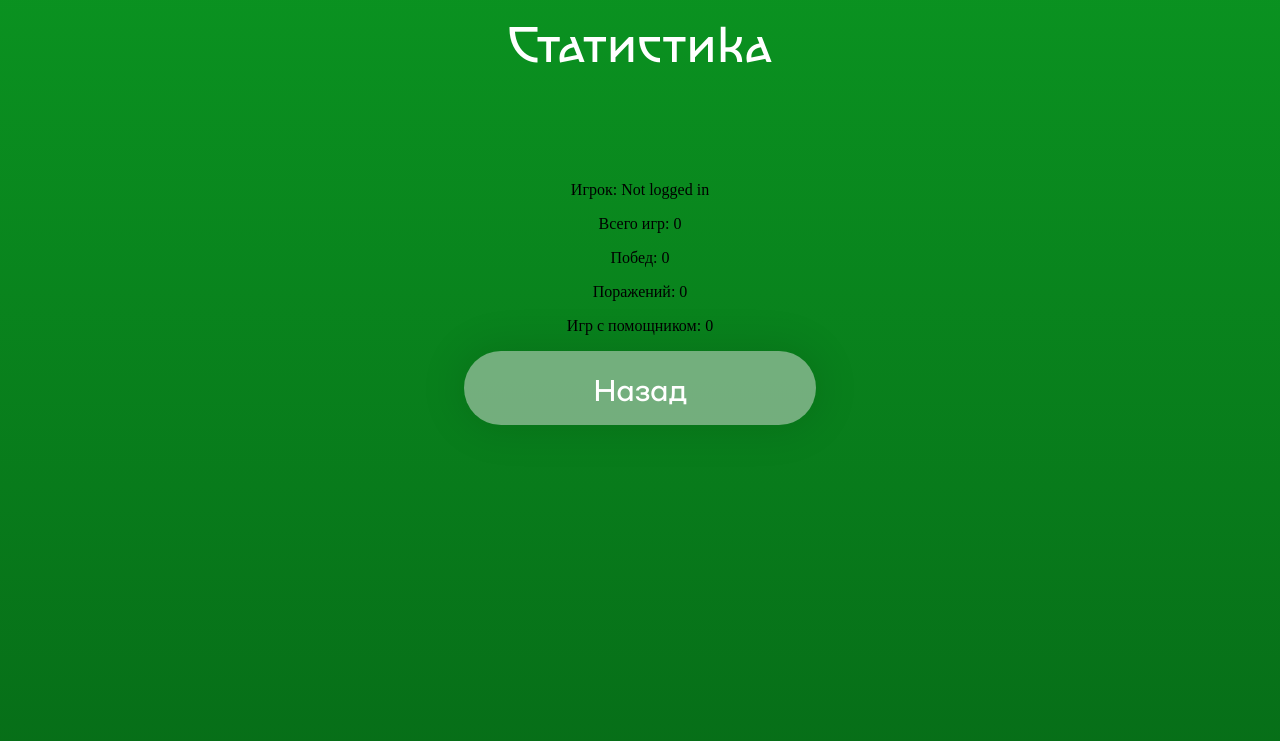
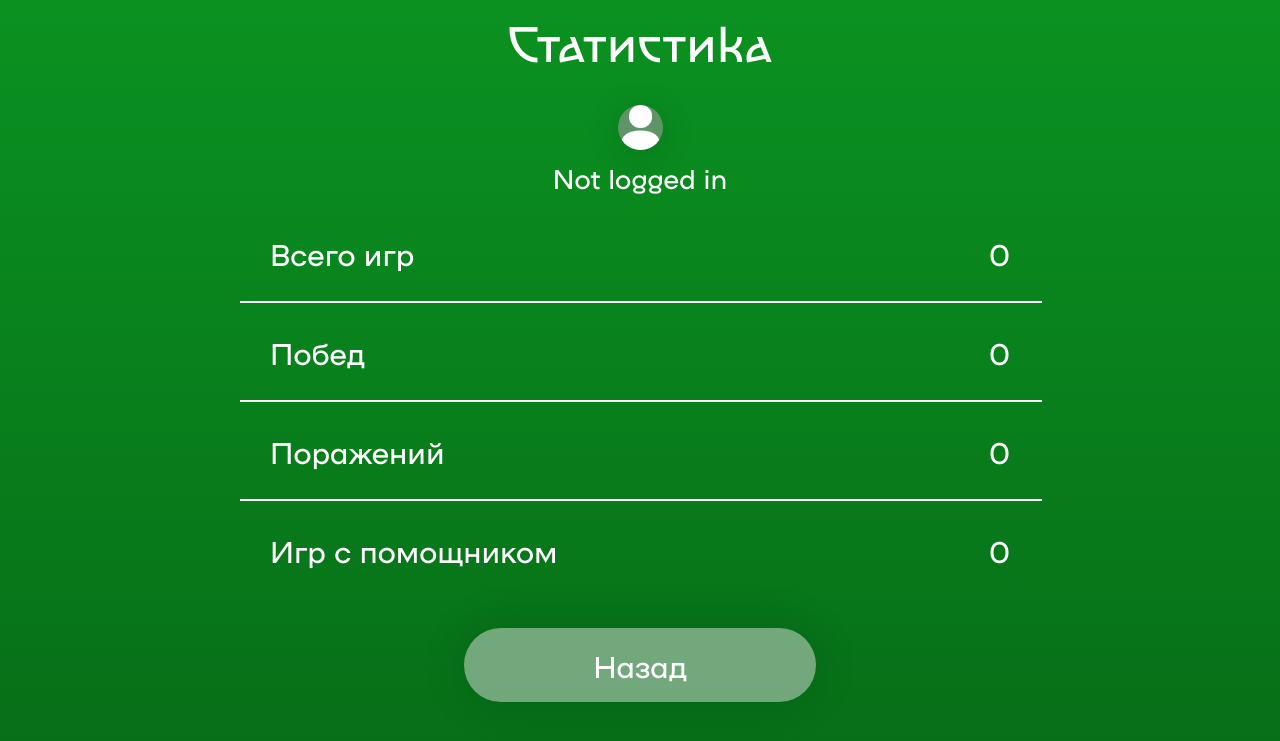
Before and after one commit to ilya-shlom/PokerOnline, a Flask app: page /stats in a window 1280 px wide. Shown: the top 741 px of the page. Run offline with Flask 2, Linux system fonts and the light colour scheme.

Commit message:
cosmetic updates

```diff
--- a/static/style.css
+++ b/static/style.css
@@ -14,6 +14,17 @@ div.avatar {
     height: 45px;
     left: 13px;
     top: 13px;
+
+    background: rgba(153, 153, 153, 0.6);
+    box-shadow: 0 4px 30px 5px rgba(0, 0, 0, 0.1);
+    border-radius: 70px;
+}
+
+div.stats-avatar {
+    width: 45px;
+    height: 45px;
+    left: auto;
+    top: auto;
 
     background: rgba(153, 153, 153, 0.6);
     box-shadow: 0 4px 30px 5px rgba(0, 0, 0, 0.1);
@@ -44,6 +55,52 @@ p.avatar {
 
 }
 
+p.stats-avatar {
+    font-family: "NAMU-1990";
+    font-style: normal;
+    font-weight: 1100;
+    font-size: 27px;
+    line-height: 1px;
+    /* identical to box height */
+
+    color: #FFFFFF;
+
+}
+
+div.stats {
+    font-family: "NAMU-1990";
+    font-size: 30px;
+    color: #FFFFFF;
+    width: 800px;
+    height: 500px;
+    margin-left: auto;
+    margin-right: auto;
+}
+
+hr.stats {
+    width: 800px;
+    border: 1px solid #FFFFFF;
+    margin-bottom: 1px;
+    margin-top: 1px;
+
+}
+
+p.stat-type {
+    float:left;
+    width:40%;
+    font-weight: 600;
+    margin-left: 30px;
+    margin-right: auto;
+}
+
+p.stat-val {
+    float:right;
+    width:40%;
+    font-weight: 1800;
+    margin-right: 30px;
+    margin-left: auto;
+}
+
 body {
     background: linear-gradient(180deg, #0B9922 -20.23%, #066616 117.55%) fixed;
 }
@@ -66,7 +123,8 @@ form.home {
     box-shadow: 0px 0px 41px 6px rgba(0, 0, 0, 0.1);
     border-radius: 50px;
 
-    margin: 5px;
+
+    margin: 5px auto;
 }
 
 input.home {
--- a/templates/stats.html
+++ b/templates/stats.html
@@ -6,15 +6,26 @@
 
 {% block body %}
 <h1>Статистика</h1>
-
-<div class="home" align="center">
-    <p>Игрок: {{out_user}}</p>
-    <p>Всего игр: {{out_g}}</p>
-    <p>Побед: {{out_w}}</p>
-    <p>Поражений: {{out_l}}</p>
-    <p>Игр с помощником: {{out_c}}</p>
-    <form action="/" class="home">
-            <input type="submit" value="Назад" class="home"/>
-        </form>
+<div class="stats" align="center">
+    <div class="stats-avatar">
+        <img class="avatar" src="../static/assets/default.png">
+    </div>
+    <p class="stats-avatar">{{out_user}}</p>
+    <p class="stat-type" align="left">Всего игр</p>
+    <p class="stat-val" align="right">{{out_g}}</p>
+    <hr class="stats">
+    <p class="stat-type" align="left">Побед</p>
+    <p class="stat-val" align="right">{{out_w}}</p>
+    <hr class="stats">
+    <p class="stat-type" align="left">Поражений</p>
+    <p class="stat-val" align="right">{{out_l}}</p>
+    <hr class="stats">
+    <p class="stat-type" align="left">Игр с помощником</p>
+    <p class="stat-val" align="right">{{out_c}}</p>
+    <br>
 </div>
+<br>
+<form action="/" class="home">
+    <input type="submit" value="Назад" class="home"/>
+</form>
 {% endblock %}
```
Also changed, not shown: app.py (+3 -5 lines).
